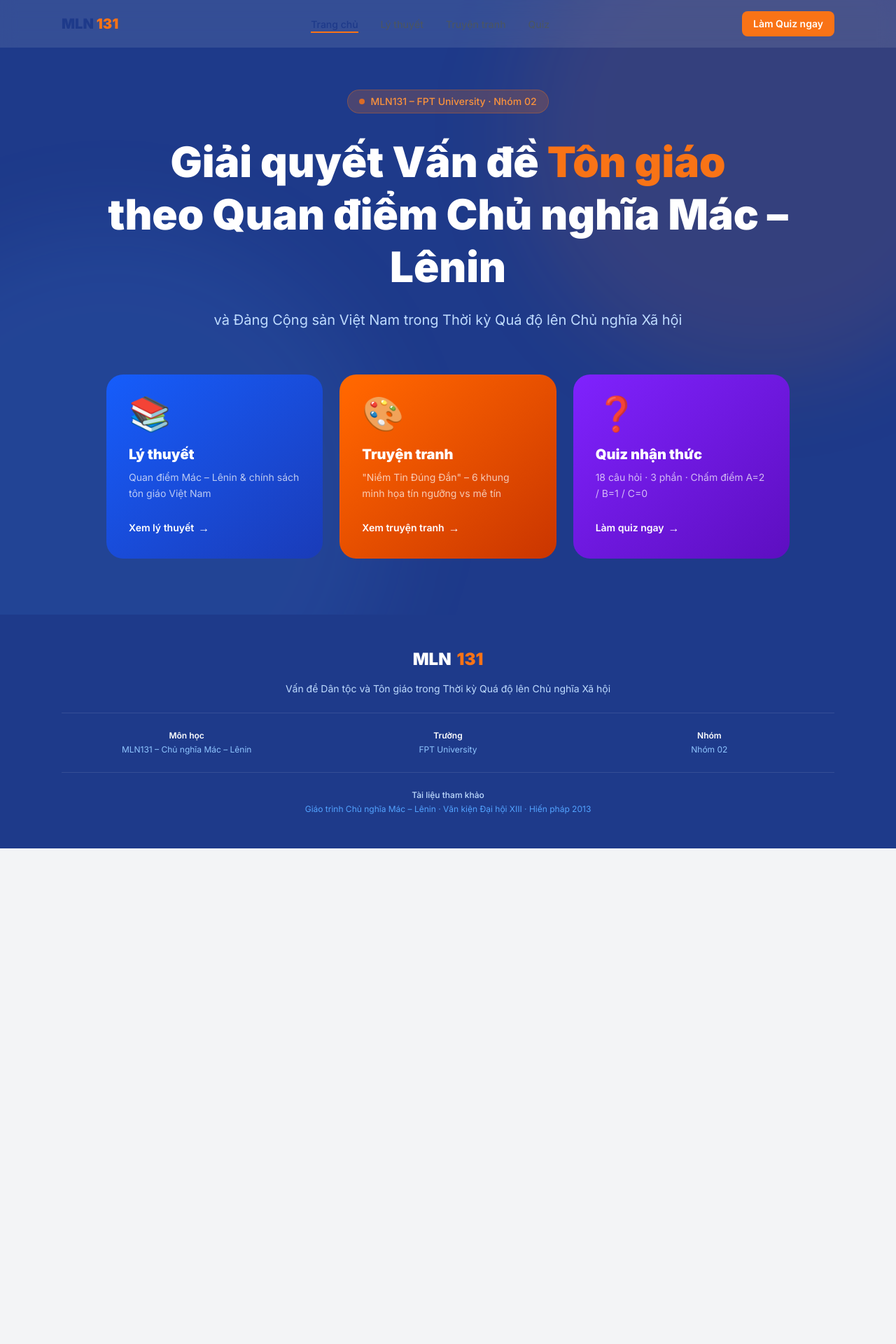
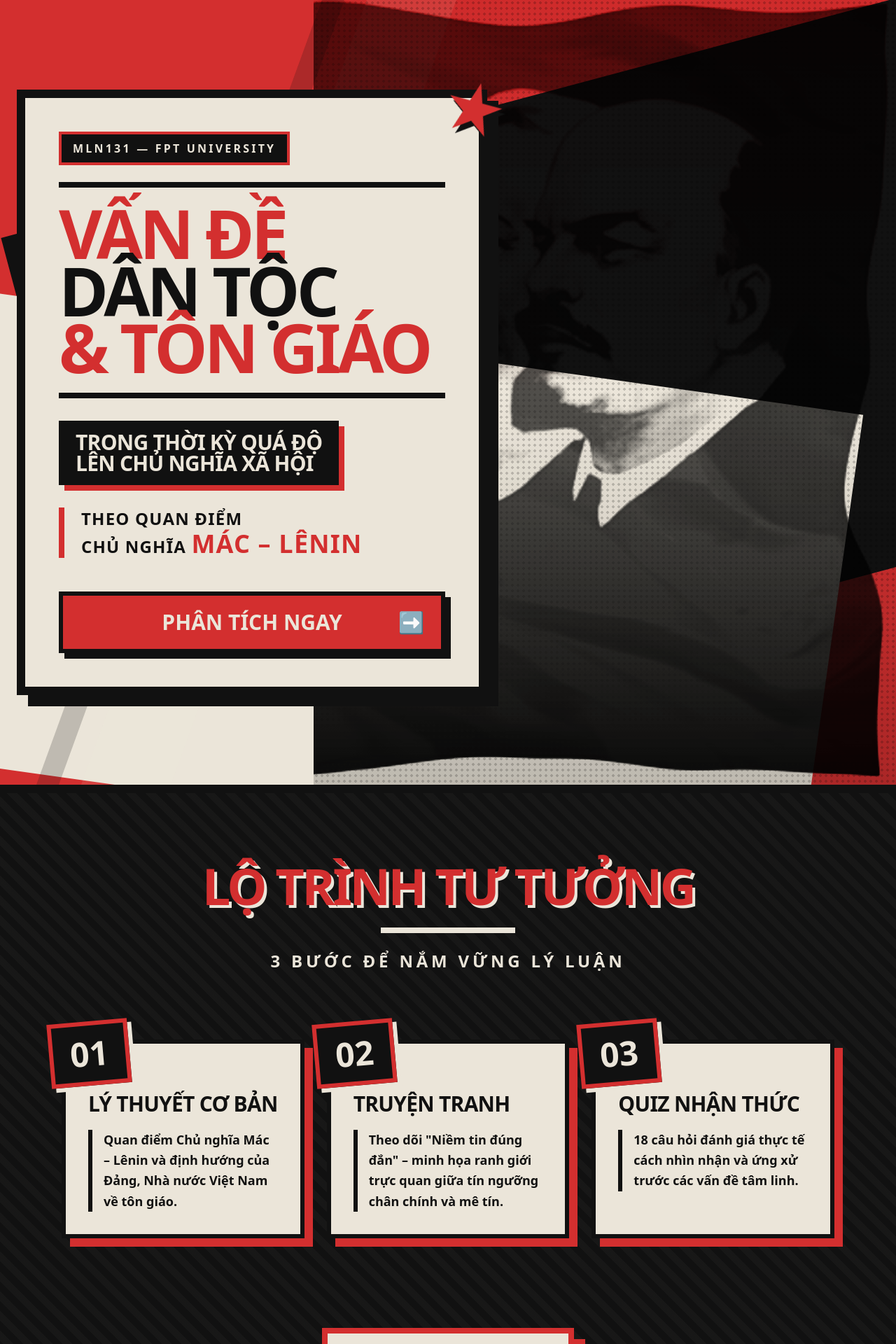
Before and after one commit to Percyy04/mln131, a React (Vite) app: page / in a window 1280 px wide. Shown: the top 1920 px of the page at 70% size. Before the commit the page ends 1212 px from the top, so only its background shows below. Built offline with nearby package versions, Linux system fonts and the light colour scheme.

Commit message:
change style UI

```diff
--- a/src/components/Navbar.jsx
+++ b/src/components/Navbar.jsx
@@ -1,5 +1,5 @@
 import { useState, useEffect } from 'react'
-import { NavLink, Link } from 'react-router-dom'
+import { NavLink, Link, useLocation } from 'react-router-dom'
 import { motion, AnimatePresence } from 'framer-motion'
 
 const navLinks = [
@@ -12,16 +12,26 @@ const navLinks = [
 export default function Navbar() {
   const [scrolled, setScrolled] = useState(false)
   const [menuOpen, setMenuOpen] = useState(false)
+  const location = useLocation()
+
+  const isHome = location.pathname === '/'
 
   useEffect(() => {
     const onScroll = () => setScrolled(window.scrollY > 20)
     window.addEventListener('scroll', onScroll)
+    setScrolled(window.scrollY > 20)
     return () => window.removeEventListener('scroll', onScroll)
-  }, [])
+  }, [location.pathname])
+
+  const hideNavbar = isHome && !scrolled && !menuOpen
 
   return (
     <nav
-      className={`fixed top-0 left-0 right-0 z-50 transition-all duration-300 ${
+      className={`fixed top-0 left-0 right-0 z-50 transition-all duration-500 ${
+        hideNavbar
+          ? '-translate-y-full opacity-0 pointer-events-none'
+          : 'translate-y-0 opacity-100'
+      } ${
         scrolled || menuOpen ? 'bg-white shadow-md py-3' : 'bg-white/10 backdrop-blur-md py-4'
       }`}
     >
--- a/src/pages/HomePage.jsx
+++ b/src/pages/HomePage.jsx
@@ -1,112 +1,158 @@
+import { motion } from 'framer-motion'
 import { Link } from 'react-router-dom'
-import { motion } from 'framer-motion'
+import introBg from '../assets/intro.jpg'
 
-const sections = [
+const roadmap = [
   {
-    to: '/ly-thuyet',
-    icon: '📚',
-    title: 'Lý thuyết',
-    desc: 'Quan điểm Mác – Lênin & chính sách tôn giáo Việt Nam',
-    color: 'from-blue-600 to-blue-800',
-    btn: 'Xem lý thuyết',
+    num: '01',
+    title: 'Lý thuyết cơ bản',
+    desc: 'Quan điểm Chủ nghĩa Mác – Lênin và định hướng của Đảng, Nhà nước Việt Nam về tôn giáo.',
   },
   {
-    to: '/truyen-tranh',
-    icon: '🎨',
+    num: '02',
     title: 'Truyện tranh',
-    desc: '"Niềm Tin Đúng Đắn" – 6 khung minh họa tín ngưỡng vs mê tín',
-    color: 'from-orange-500 to-orange-700',
-    btn: 'Xem truyện tranh',
+    desc: 'Theo dõi "Niềm tin đúng đắn" – minh họa ranh giới trực quan giữa tín ngưỡng chân chính và mê tín.',
   },
   {
-    to: '/quiz',
-    icon: '❓',
+    num: '03',
     title: 'Quiz nhận thức',
-    desc: '18 câu hỏi · 3 phần · Chấm điểm A=2 / B=1 / C=0',
-    color: 'from-violet-600 to-violet-800',
-    btn: 'Làm quiz ngay',
+    desc: '18 câu hỏi đánh giá thực tế cách nhìn nhận và ứng xử trước các vấn đề tâm linh.',
   },
 ]
 
 export default function HomePage() {
+  const scrollToRoadmap = () => {
+    document.getElementById('roadmap-section').scrollIntoView({ behavior: 'smooth' })
+  }
+
   return (
-    <div className="min-h-screen bg-[#1E3A8A] relative overflow-hidden">
-      {/* Bg blobs */}
-      <div className="absolute inset-0 pointer-events-none">
-        <div className="absolute -top-40 -right-40 w-[700px] h-[700px] rounded-full bg-[#F97316]/10 blur-3xl" />
-        <div className="absolute -bottom-60 -left-60 w-[800px] h-[800px] rounded-full bg-blue-400/10 blur-3xl" />
+    <div className="bg-[#EBE5D9] text-[#111] font-sans selection:bg-[#D32F2F] selection:text-[#EBE5D9] overflow-hidden">
+      {/* 1. Hero Section (Propaganda Constructivism Style) */}
+      <section className="relative min-h-screen flex items-center bg-[#D32F2F] border-b-[12px] border-[#111] overflow-hidden">
+
+        {/* Nền thiết kế đồ họa Constructivism (Các khối xéo) */}
+        <div className="absolute inset-0 z-0 pointer-events-none">
+          <div className="absolute top-0 right-0 w-full md:w-[150%] h-[70%] bg-[#111] origin-top-right -rotate-[15deg] translate-x-[30%] -translate-y-[20%]"></div>
+          <div className="absolute bottom-0 left-0 w-full h-[60%] bg-[#EBE5D9] origin-bottom-left rotate-[8deg] -translate-y-10 -translate-x-[10%]"></div>
+          {/* Các sọc chéo dã chiến */}
+          <div className="absolute top-0 left-0 w-8 h-full bg-[#111] transform -skew-x-[20deg] translate-x-[20vw] opacity-20"></div>
+          <div className="absolute top-0 left-0 w-32 h-full bg-[#EBE5D9] transform -skew-x-[20deg] translate-x-[25vw] opacity-10"></div>
         </div>
 
-      <div className="relative z-10 max-w-5xl mx-auto px-6 pt-32 pb-20">
-        {/* Badge */}
+        {/* Xử lý ảnh nền phong cách in lưới áp phích */}
+        <div className="absolute right-0 bottom-0 w-full md:w-[65%] h-[80%] md:h-full z-10 mix-blend-multiply pointer-events-none">
+          <div
+            className="absolute inset-0 bg-cover bg-center md:bg-right grayscale contrast-150 saturate-0 opacity-80"
+            style={{ backgroundImage: `url(${introBg})` }}
+          ></div>
+          <div className="absolute inset-0 bg-gradient-to-t from-[#111] via-transparent to-[#D32F2F]/60 mix-blend-overlay"></div>
+          <div className="absolute inset-0 opacity-20 bg-[radial-gradient(#111_2px,transparent_2px)] [background-size:8px_8px]"></div> {/* Halftone Dots */}
+        </div>
+
+        {/* Khối Nội Dung Chính */}
+        <div className="relative z-20 w-full max-w-7xl mx-auto px-6 py-32 flex flex-col justify-center">
           <motion.div
-          initial={{ opacity: 0, y: 20 }}
-          animate={{ opacity: 1, y: 0 }}
-          transition={{ duration: 0.45 }}
-          className="flex justify-center mb-8"
+            initial={{ x: -100, opacity: 0 }}
+            animate={{ x: 0, opacity: 1 }}
+            transition={{ type: "spring", stiffness: 100, damping: 20 }}
+            className="max-w-[42rem] bg-[#EBE5D9] p-8 md:p-12 border-[8px] md:border-[12px] border-[#111] shadow-[16px_16px_0px_0px_#111] relative"
           >
-          <span className="inline-flex items-center gap-2 px-4 py-1.5 bg-[#F97316]/20 border border-[#F97316]/30 rounded-full text-[#FB923C] text-sm font-medium">
-            <span className="w-2 h-2 rounded-full bg-[#F97316] animate-pulse" />
-            MLN131 – FPT University · Nhóm 02
-          </span>
+            {/* Ngôi sao cổ động */}
+            <div className="absolute -top-16 -right-10 text-[100px] text-[#D32F2F] drop-shadow-[6px_6px_0_#111] rotate-[15deg] select-none">
+              ★
+            </div>
+
+            <div className="mb-6 inline-block bg-[#111] text-[#EBE5D9] px-4 py-2 font-black tracking-[0.2em] uppercase border-4 border-[#D32F2F]">
+              MLN131 — FPT UNIVERSITY
+            </div>
+
+            <h1 className="text-5xl md:text-[5rem] lg:text-[6rem] font-black leading-[0.85] text-[#D32F2F] uppercase tracking-tighter mb-8 border-y-[8px] border-[#111] py-6 break-words">
+              VẤN ĐỀ <br/>
+              <span className="text-[#111]">DÂN TỘC</span> <br/>
+              & TÔN GIÁO
+            </h1>
+
+            <div className="bg-[#111] text-[#EBE5D9] px-6 py-4 mb-8 inline-block drop-shadow-[8px_8px_0_#D32F2F]">
+              <h2 className="text-xl md:text-3xl font-black uppercase tracking-tight leading-none">
+                TRONG THỜI KỲ QUÁ ĐỘ <br/> LÊN CHỦ NGHĨA XÃ HỘI
+              </h2>
+            </div>
+
+            <p className="text-xl md:text-2xl font-black text-[#111] uppercase tracking-wider border-l-[8px] border-[#D32F2F] pl-6 mb-12">
+              THEO QUAN ĐIỂM <br/>CHỦ NGHĨA <span className="text-[#D32F2F] text-3xl md:text-4xl">MÁC – LÊNIN</span>
+            </p>
+
+            <button
+              onClick={scrollToRoadmap}
+              className="group relative bg-[#D32F2F] text-[#EBE5D9] font-black text-2xl md:text-3xl uppercase px-10 py-5 w-full hover:bg-[#111] transition-colors border-[6px] border-[#111] shadow-[8px_8px_0px_0px_#111] hover:translate-y-[4px] hover:translate-x-[4px] hover:shadow-[4px_4px_0px_0px_#111] active:translate-y-[8px] active:translate-x-[8px] active:shadow-none"
+            >
+              Phân tích ngay
+              <span className="absolute right-6 top-1/2 -translate-y-1/2 transform group-hover:translate-x-2 transition-transform">➡</span>
+            </button>
+          </motion.div>
+        </div>
+      </section>
+
+      {/* 2. Roadmap Section (Vững bước lộ trình) */}
+      <section id="roadmap-section" className="py-24 bg-[#111] relative overflow-hidden">
+        {/* Nền sọc chéo mờ */}
+        <div className="absolute inset-0 opacity-[0.03] bg-[repeating-linear-gradient(45deg,#EBE5D9,#EBE5D9_10px,transparent_10px,transparent_20px)] pointer-events-none"></div>
+
+        <div className="max-w-6xl mx-auto px-6 relative z-10">
+          <motion.div
+            initial={{ opacity: 0, y: 30 }}
+            whileInView={{ opacity: 1, y: 0 }}
+            viewport={{ once: true }}
+            className="text-center mb-24"
+          >
+            <h2 className="text-[#D32F2F] text-5xl md:text-7xl font-black uppercase tracking-tighter mb-6 drop-shadow-[4px_4px_0_#EBE5D9]">
+              LỘ TRÌNH TƯ TƯỞNG
+            </h2>
+            <div className="h-[8px] w-48 bg-[#EBE5D9] mx-auto mb-6"></div>
+            <p className="text-[#EBE5D9] text-xl md:text-2xl uppercase tracking-[0.2em] font-black">
+              3 BƯỚC ĐỂ NẮM VỮNG LÝ LUẬN
+            </p>
           </motion.div>
 
-        {/* Heading */}
-        <motion.h1
-          initial={{ opacity: 0, y: 30 }}
-          animate={{ opacity: 1, y: 0 }}
-          transition={{ duration: 0.55, delay: 0.1 }}
-          className="text-4xl md:text-6xl font-black text-white text-center leading-tight mb-6"
+          <div className="grid md:grid-cols-3 gap-12 md:gap-8">
+            {roadmap.map((step, idx) => (
+              <motion.div
+                key={idx}
+                initial={{ opacity: 0, y: 50 }}
+                whileInView={{ opacity: 1, y: 0 }}
+                viewport={{ once: true }}
+                transition={{ duration: 0.5, delay: idx * 0.15 }}
+                className="bg-[#EBE5D9] p-8 border-[6px] border-[#111] relative flex flex-col group shadow-[12px_12px_0_0_#D32F2F] hover:-translate-y-2 hover:-translate-x-2 hover:shadow-[20px_20px_0_0_#D32F2F] transition-all"
               >
-          Giải quyết Vấn đề{' '}
-          <span className="text-[#F97316]">Tôn giáo</span>
-          <br />
-          theo Quan điểm Chủ nghĩa Mác – Lênin
-        </motion.h1>
+                <div className="absolute -top-8 -left-6 bg-[#111] text-[#EBE5D9] text-4xl md:text-5xl font-black px-6 py-4 border-[6px] border-[#D32F2F] rotate-[-5deg] group-hover:rotate-0 transition-transform shadow-[6px_6px_0_0_#EBE5D9]">
+                  {step.num}
+                </div>
+                <h3 className="text-3xl font-black text-[#111] uppercase tracking-tight mb-6 mt-10 group-hover:text-[#D32F2F] transition-colors leading-[0.9]">
+                  {step.title}
+                </h3>
+                <p className="text-[#111] font-bold text-lg leading-relaxed border-l-[6px] border-[#111] pl-4">
+                  {step.desc}
+                </p>
+              </motion.div>
+            ))}
+          </div>
 
-        {/* Sub */}
-        <motion.p
-          initial={{ opacity: 0, y: 20 }}
-          animate={{ opacity: 1, y: 0 }}
-          transition={{ duration: 0.55, delay: 0.2 }}
-          className="text-blue-200 text-lg md:text-xl text-center max-w-2xl mx-auto mb-16"
-        >
-          và Đảng Cộng sản Việt Nam trong Thời kỳ Quá độ lên Chủ nghĩa Xã hội
-        </motion.p>
-
-        {/* Section cards */}
           <motion.div
-          initial="hidden"
-          animate="visible"
-          variants={{ visible: { transition: { staggerChildren: 0.12 } } }}
-          className="grid md:grid-cols-3 gap-6"
-        >
-          {sections.map((s) => (
-            <motion.div
-              key={s.to}
-              variants={{
-                hidden: { opacity: 0, y: 40 },
-                visible: { opacity: 1, y: 0, transition: { duration: 0.5 } },
-              }}
+            initial={{ opacity: 0, scale: 0.9 }}
+            whileInView={{ opacity: 1, scale: 1 }}
+            viewport={{ once: true }}
+            transition={{ duration: 0.5, delay: 0.6 }}
+            className="mt-32 flex justify-center"
           >
              <Link
-                to={s.to}
-                id={`home-card-${s.to.replace('/', '')}`}
-                className="group block rounded-3xl overflow-hidden hover:-translate-y-1.5 transition-all duration-300 hover:shadow-2xl"
+              to="/ly-thuyet"
+              className="inline-block bg-[#EBE5D9] text-[#111] font-black text-3xl md:text-4xl uppercase px-16 py-8 border-[8px] border-[#D32F2F] shadow-[16px_16px_0_0_#D32F2F] hover:bg-[#D32F2F] hover:text-[#EBE5D9] hover:shadow-[16px_16px_0_0_#111] hover:-translate-y-2 hover:-translate-x-2 transition-all group"
              >
-                <div className={`bg-gradient-to-br ${s.color} p-8 h-full`}>
-                  <div className="text-5xl mb-5">{s.icon}</div>
-                  <h2 className="text-xl font-black text-white mb-2">{s.title}</h2>
-                  <p className="text-white/70 text-sm leading-relaxed mb-6">{s.desc}</p>
-                  <span className="inline-flex items-center gap-1.5 text-white text-sm font-semibold group-hover:gap-3 transition-all duration-200">
-                    {s.btn} <span className="text-base">→</span>
-                  </span>
-                </div>
+               TIẾN LÊN! <span className="inline-block transform group-hover:translate-x-4 transition-transform">★</span>
              </Link>
           </motion.div>
-          ))}
-        </motion.div>
         </div>
+      </section>
     </div>
   )
 }
```
Also changed, not shown: src/assets/intro.jpg (added). Lines whose indentation alone changed are shown as unchanged.
